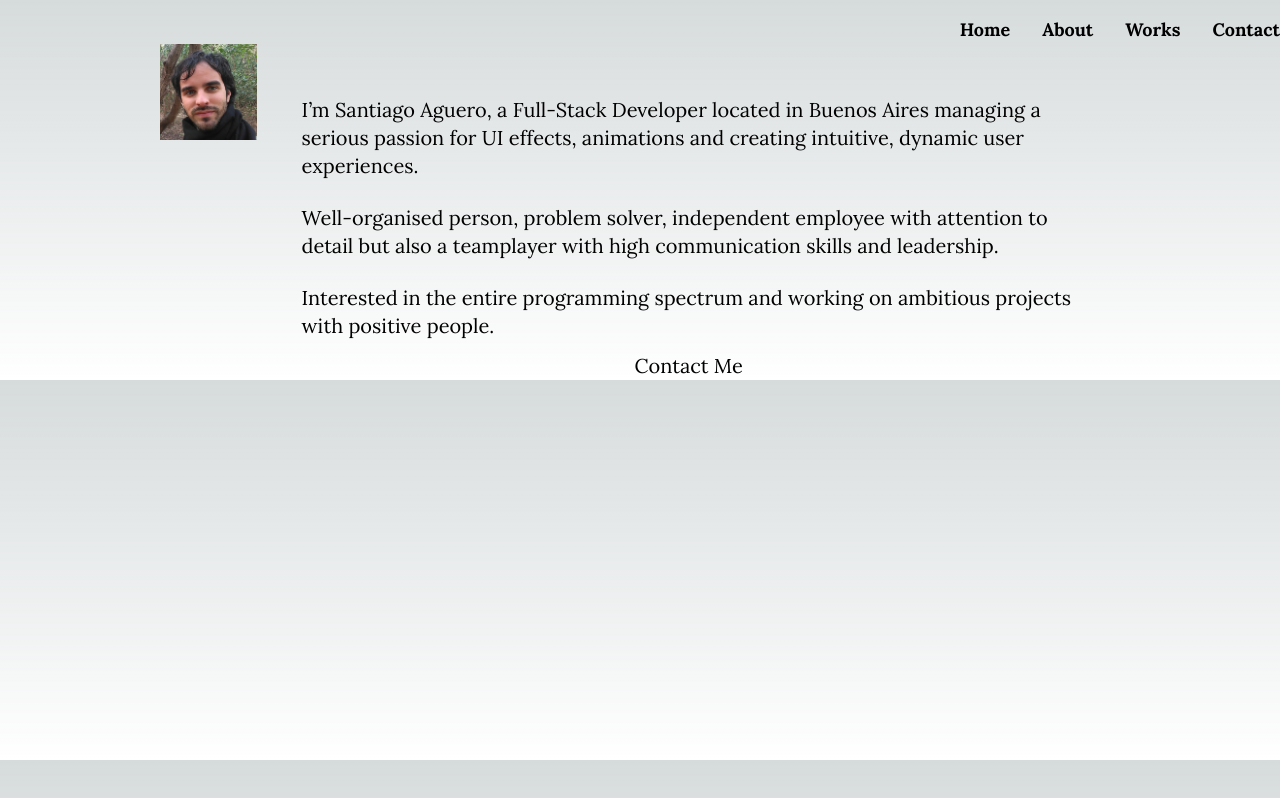
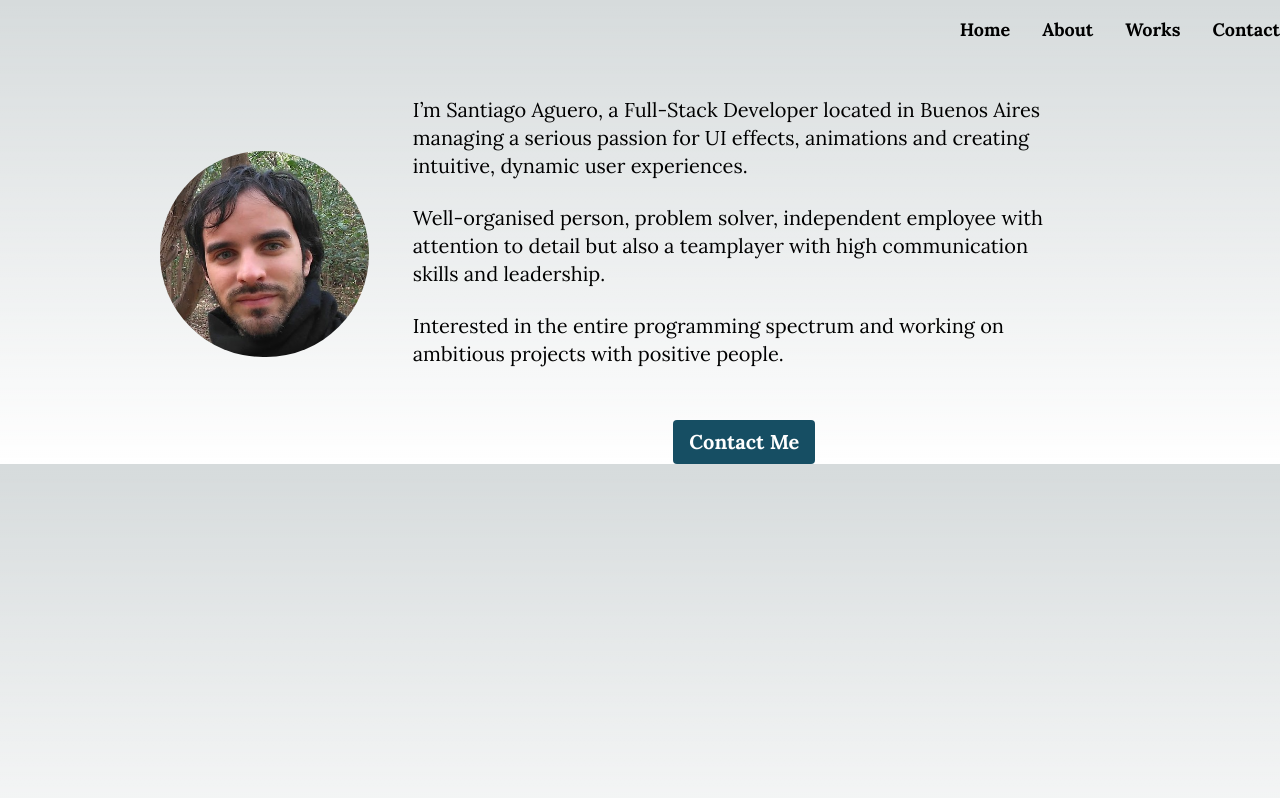
Before and after one commit to santiaguero91/Portfolio, a Next.js app: page /About in a window 1280 px wide. Built offline with nearby package versions, Linux system fonts and the light colour scheme.

Commit message:
contactme button

```diff
--- a/app/About/page.jsx
+++ b/app/About/page.jsx
@@ -6,10 +6,11 @@ export default function About() {
   return (
 
     <div className='flex flex-row w-3/4 m-auto'>
-      <div className='rounded-md'>
+      <div className='m-auto'>
         <Image src={profilePic} alt='FOTO'
-        width={200}
-        height={200}
+        width={500}
+        height={500}
+        className='rounded-full m-auto'
         />
       </div>
 
@@ -17,7 +18,7 @@ export default function About() {
       <h3 className='my-3'>I’m Santiago Aguero, a Full-Stack Developer located in Buenos Aires managing a serious passion for UI effects, animations and creating intuitive, dynamic user experiences.</h3>
       <h3 className='my-3'>Well-organised person, problem solver, independent employee with attention to detail but also a teamplayer with high communication skills and leadership.</h3>
       <h3 className='my-3'>Interested in the entire programming spectrum and working on ambitious projects with positive people.</h3>
-      <button>Contact Me</button>
+      <button className="mx-auto mt-10 w-fit p-10 bg-cyan-900 hover:bg-cyan-800 text-white font-bold py-2 px-4 rounded"> Contact Me</button>
     </div>
 
     </div>
```
